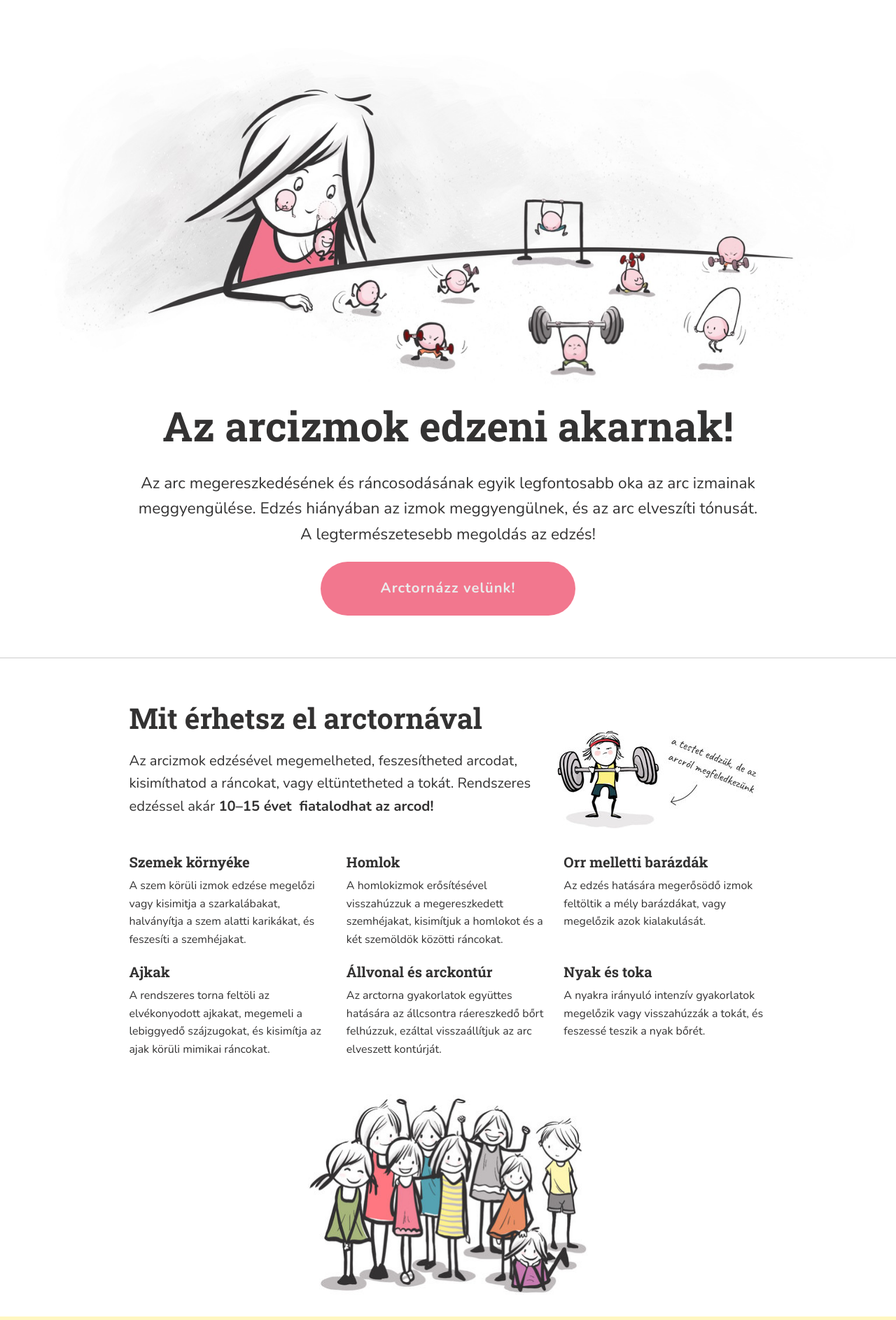
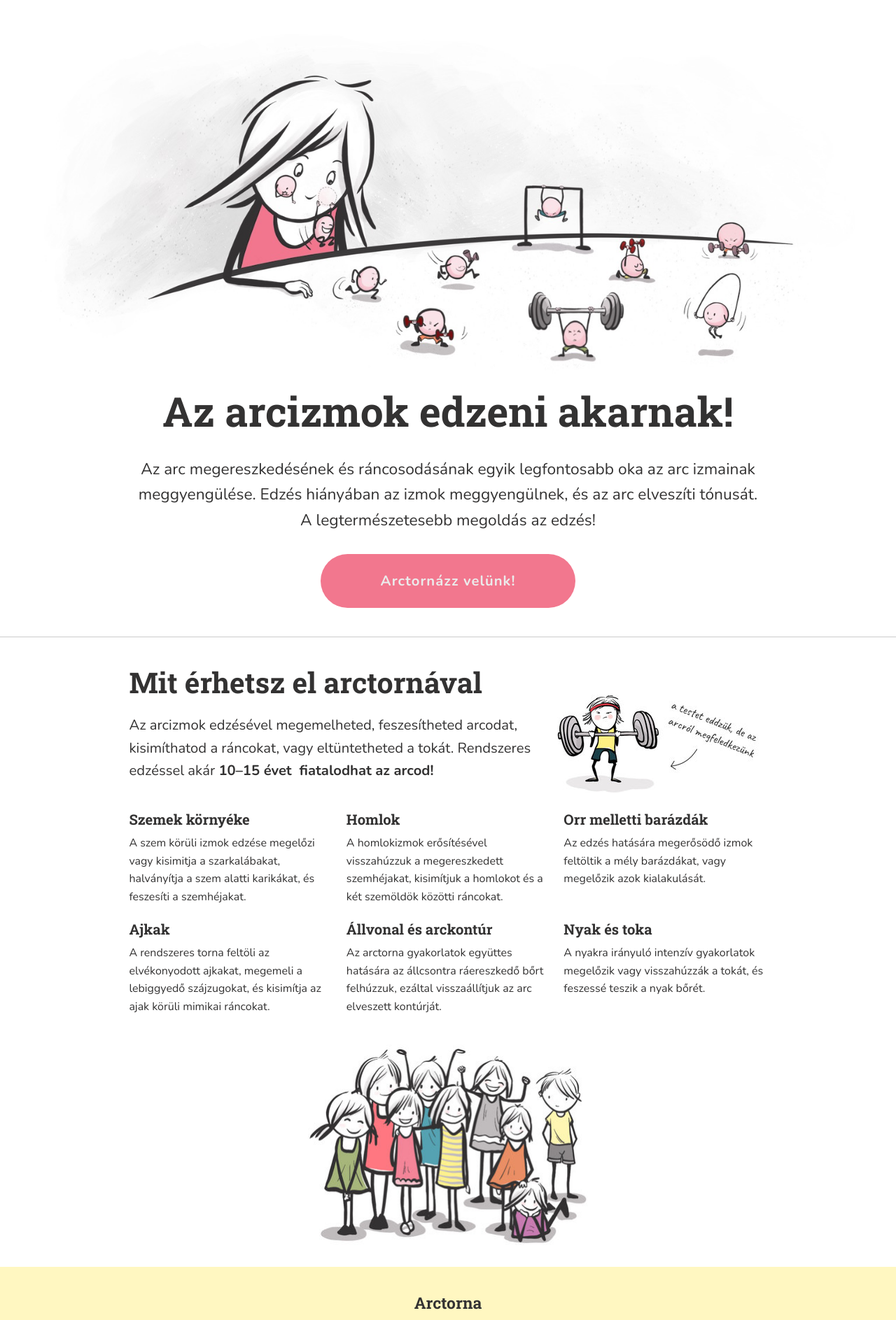
Before and after one commit to monikamudra/arctorna, a Jekyll site: the page built from index.md, in a window 1280 px wide. Shown: the top 1887 px of the page at 70% size. Built offline with Jekyll 4.4.1, drawn with Linux system fonts in a browser that asks for light colours.

Commit message:
Adjust space around buttons

```diff
--- a/_layouts/home.html
+++ b/_layouts/home.html
@@ -15,7 +15,7 @@ layout: default
         Az arc megereszkedésének és ráncosodásának egyik legfontosabb oka az arc izmainak meggyengülése. Edzés hiányában az izmok
         meggyengülnek, és az arc elveszíti tónusát. A&nbsp;legtermészetesebb megoldás az&nbsp;edzés!
       </p>
-      <div class="u-MarginTop">
+      <div class="u-MarginTopLarge">
         <a class="c-Button" href="#">Arctornázz velünk!</a>
       </div>
     </div>
@@ -114,7 +114,7 @@ layout: default
         edzésébe. A tanultak segítségével képes leszel feszesen tartani a teljes
         arcod és nyakad.
       </p>
-      <div class="u-MarginTop">
+      <div class="u-MarginTopLarge">
         <a href="#" class="c-Button">Workshop</a>
       </div>
     </div>
@@ -133,7 +133,7 @@ layout: default
         arcterületek edzésének. Az órákon a sok tanulás és kemény edzés mellett
         szuper társaság és vidám hangulat vár rád.
       </p>
-      <div class="u-MarginTop">
+      <div class="u-MarginTopLarge">
         <a href="#" class="c-Button">Tréning</a>
       </div>
     </div>
--- a/_sass/components/_screen.scss
+++ b/_sass/components/_screen.scss
@@ -4,8 +4,8 @@
   overflow: hidden;
   padding-left: token("screen", "padding");
   padding-right: token("screen", "padding");
-  padding-top: space-rem(3);
-  padding-bottom: space-rem(3);
+  padding-top: space-rem(2);
+  padding-bottom: space-rem(2);
 }
 
 .c-Screen__Section--Separated {
--- a/_sass/utilities/_utilities.scss
+++ b/_sass/utilities/_utilities.scss
@@ -16,6 +16,10 @@
 }
 
 .u-MarginTopLarge {
+  margin-top: space-rem(1.5);
+}
+
+.u-MarginTopXLarge {
   margin-top: space-rem(2);
 }
 
@@ -25,6 +29,10 @@
 
 .u-MarginBottom {
   margin-bottom: space-rem(1);
+}
+
+.u-MarginBottomLarge {
+  margin-bottom: space-rem(1.5);
 }
 
 .u-MarginBottomLarge {
@@ -39,12 +47,28 @@
   padding-top: space-rem(1);
 }
 
+.u-PaddingTopLarge {
+  padding-top: space-rem(1.5);
+}
+
+.u-PaddingTopXLarge {
+  padding-top: space-rem(2);
+}
+
 .u-PaddingBottomZero {
   padding-bottom: 0;
 }
 
 .u-PaddingBottom {
   padding-bottom: space-rem(1);
+}
+
+.u-PaddingBottomLarge {
+  padding-bottom: space-rem(1.5);
+}
+
+.u-PaddingBottomXLarge {
+  padding-bottom: space-rem(2);
 }
 
 .u-AllCaps {
```
